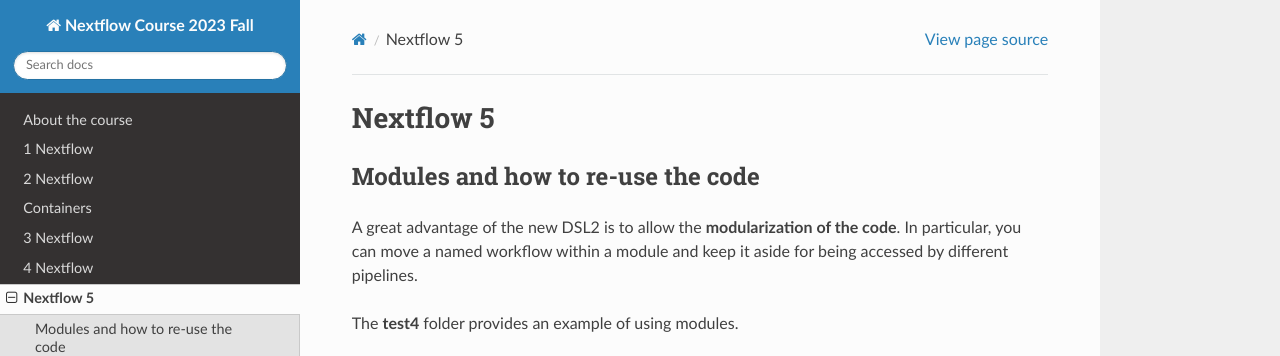
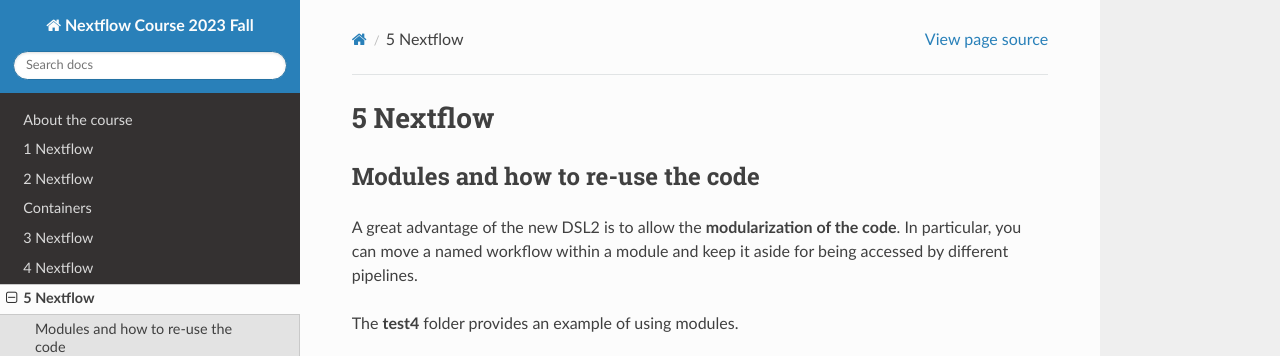
Before and after one commit to biocorecrg/nextflow-course-2023-fall, a Sphinx documentation site: the page built from docs/nextflow_5.rst, in a window 1280 px wide and 900 px high, cut to the strip 0-356 px from the top of the window. Built offline with Sphinx 7.4.7 and the Read the Docs theme 2.0.0, drawn with Linux system fonts in a browser that asks for light colours.

```diff
--- a/docs/nextflow_5.rst
+++ b/docs/nextflow_5.rst
@@ -1,7 +1,7 @@
 .. _nextflow_5-page:
 
 *******************
-Nextflow 5
+5 Nextflow
 *******************
 
 
```
